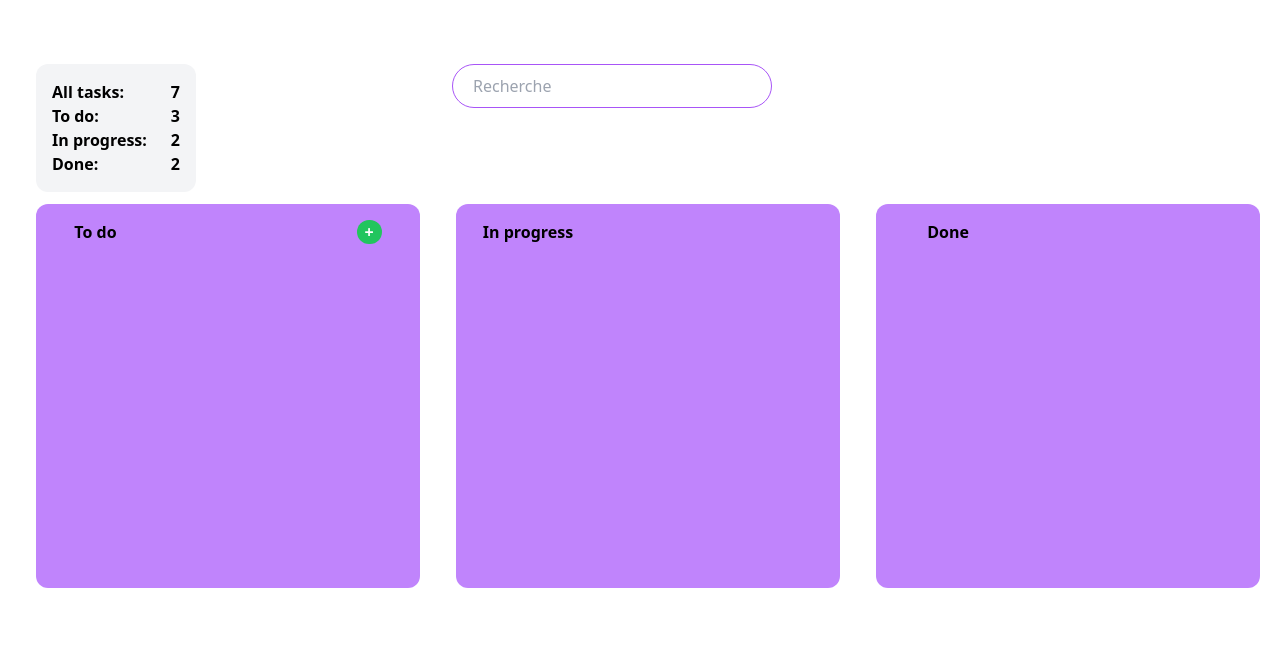
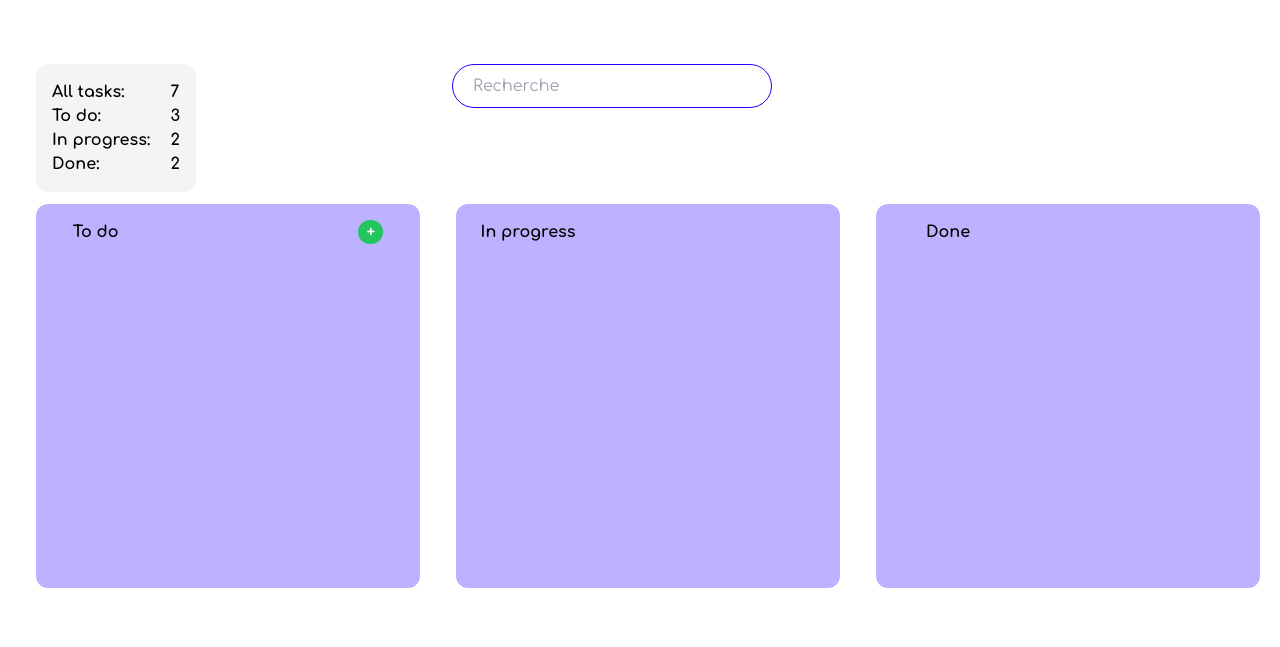
Before and after one commit to Youcode-Classe-E-2024-2025/Achraf-sikal-Kanban, a website: page index.html in a window 1280 px wide. Drawn offline with Linux system fonts and the light colour scheme.

Commit message:
Some emprovment in styles and fonts

```diff
--- a/assets/js/script.js
+++ b/assets/js/script.js
@@ -36,7 +36,7 @@ function submet() {
 function appendHTML(){
     const father = document.getElementById('tasks');
     father.innerHTML += `
-    <div id="`+index+`" draggable="true" ondragstart="drag(event)" class="bg-purple-50 w-80 h-20 text-sm/[12px] rounded-xl align-middle p-4 mb-3 flex justify-between">
+    <div id="`+index+`" draggable="true" ondragstart="drag(event)" class="bg-white bg-opacity-80 w-80 h-20 text-sm/[12px] rounded-xl align-middle p-4 mb-3 flex justify-between">
         <div class="min-w-60" onclick="view(this.parentElement.id)">
             <dt class="mb-2">`+document.forms["addform"]["titre"].value+`&nbsp;<span class="bg-green-500 text-white rounded-lg pl-2 pr-2">low</span></dt>
             <dd><br>date d'échéance:&nbsp;<span>`+document.forms["addform"]["deadline"].value+`</span></dd>
@@ -145,4 +145,4 @@ function view(id){
     </section>
     `;
 }
-//////////////////////  /////////////////////
+/////////////////////  /////////////////////
--- a/index.html
+++ b/index.html
@@ -26,10 +26,10 @@
                 <p>2</p>
             </div>
         </div>
-        <input type="search" class="w-80 h-11 border-purple-500 border rounded-s-full rounded-e-full pl-5 outline-none ml-64" placeholder="Recherche">
+        <input type="search" class="w-80 h-11 border-purples border rounded-s-full rounded-e-full pl-5 outline-none ml-64" placeholder="Recherche">
     </div>
     <section class="flex mb-24">
-        <div class="w-96 h-96 bg-purple-400 justify-items-center rounded-xl mt-3 ml-9">
+        <div class="w-96 h-96 bg-purples bg-opacity-30 justify-items-center rounded-xl mt-3 ml-9">
             <div class="flex justify-evenly mb-4 ">
                 <h3 class="mr-60 mt-4 font-black">To do</h3>
                 <button onclick="add()" class="mt-4 bg-green-500 text-white pl-2 pr-2 rounded-full font-black">+</button>
@@ -39,7 +39,7 @@
                 <!-- TO DO -->
             </dl>
         </div>
-        <div class="w-96 h-96 bg-purple-400 justify-items-center rounded-xl mt-3 ml-9">
+        <div class="w-96 h-96 bg-purples bg-opacity-30 justify-items-center rounded-xl mt-3 ml-9">
             <div class="flex justify-evenly mb-4 ">
                 <h3 class="mr-60 mt-4 font-black">In progress</h3>
                 <h3 class="hidden">+</h3>
@@ -49,7 +49,7 @@
                 <!-- IN PROGRESS -->
             </dl>
         </div>
-        <div class="w-96 h-96 bg-purple-400 justify-items-center rounded-xl mt-3 ml-9">
+        <div class="w-96 h-96 bg-purples bg-opacity-30 justify-items-center rounded-xl mt-3 ml-9">
             <div class="flex justify-evenly mb-4 ">
                 <h3 class="mr-60 mt-4 font-black">Done</h3>
                 <h3 class="hidden">+</h3>
@@ -63,7 +63,7 @@
 </div>
     <section id="add" class="absolute z-10 left-1/4 top-1/4 hidden">
         <div class="bg-gray-100 w-1/2 h-1/2 rounded-xl flex justify-between p-4 font-black fixed">
-            <form name="addform" class="grid grid-cols-4">
+            <form name="addform" class="grid grid-cols-4 grid-row-4">
                 <div class="col-start-1">
                     <p >task name:</p>
                     <input name="titre" class="w-64 h-8 mr-3 rounded-full pl-4" type="text">
@@ -72,6 +72,16 @@
                     <p>due date:</p>
                     <input name="deadline" class="w-64 h-8 rounded-full pl-4" type="date">
                 </div>
+                <!-- <div class="col-start-4 row-start-2">
+                    <form action="/action_page.php">
+                    <p>Please select your favorite Web language:</p>
+                    <input type="radio" id="html" name="fav_language" value="HTML">
+                    <label for="html">HTML</label><br>
+                    <input type="radio" id="css" name="fav_language" value="CSS">
+                    <label for="css">CSS</label><br>
+                    <input type="radio" id="javascript" name="fav_language" value="JavaScript">
+                    <label for="javascript">JavaScript</label>
+                </div> -->
                 <div class="col-start-1">
                     <p>Descpription:</p>
                     <textarea class="w-96 h-40 rounded-lg outline-none pl-2" name="descpription" id=""></textarea>
--- a/tailwind.config.js
+++ b/tailwind.config.js
@@ -1,11 +1,14 @@
 /** @type {import('tailwindcss').Config} */
 module.exports = {
-  content: ["./*.{html,js}"],
+  content: ["./*.html","./assets/js/*.js"],
   theme: {
     extend: {
       fontFamily: {
         comfortaa: ['Comfortaa', 'cursive'],
       },
+      colors: {
+        'purples': '#2600FF',
+      }
     },
   },
   plugins: [],
```
Also changed, not shown: assets/css/style.css.
